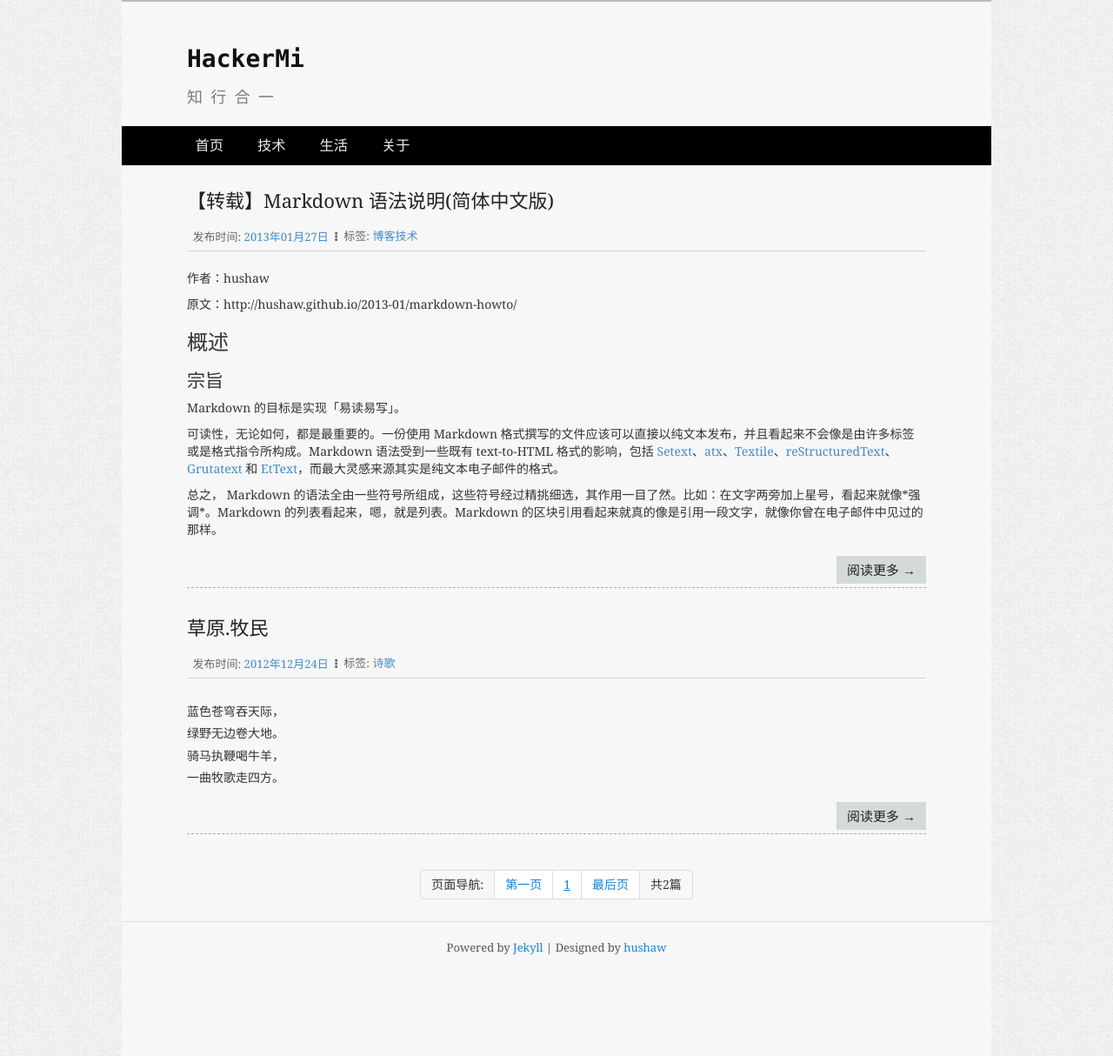
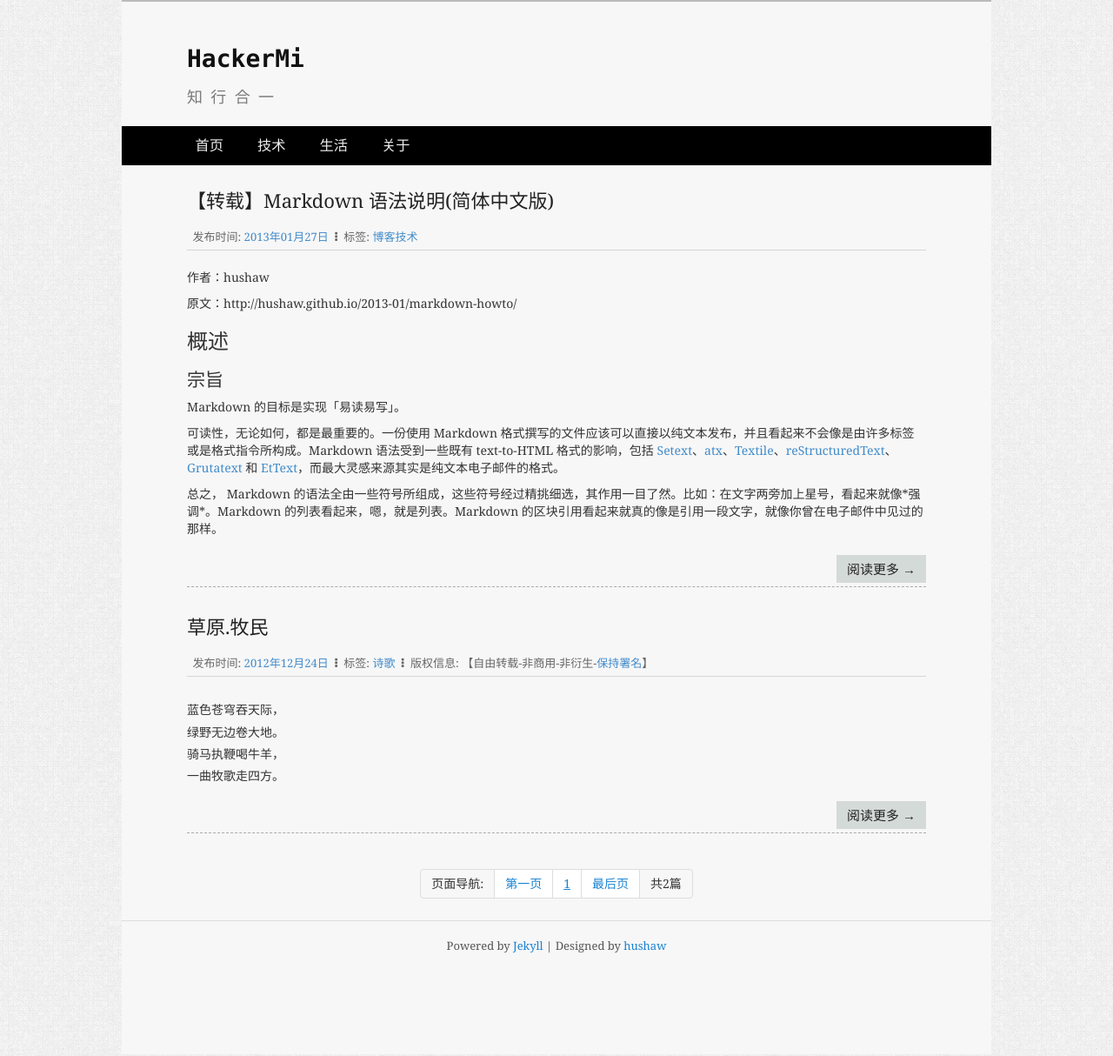
Before and after one commit to HackerMi/hackermi.github.com, a Jekyll site: the page built from index.html, in a window 1280 px wide. Shown: the whole page at 87% size. Built offline with Jekyll 4.4.1, drawn with Linux system fonts in a browser that asks for light colours; Markdown is read by kramdown in place of the engine named in the settings; the list of posts is cut into pages by our own code.

Commit message:
fix index.html copyright bug
Signed-off-by: HackerMi <wawi1985@163.com>

```diff
--- /dev/null
+++ b/_includes/article_info_bar.md
@@ -0,0 +1,19 @@
+<div class="post-meta">
+	<span>
+		发布时间:
+		<a href="{{ include.cur_page.url }}">{{ include.cur_page.date | date:"%Y年%m月%d日" }}</a>
+	</span>
+	<span><i class="fa fa-ellipsis-v"></i></span>
+	<span>
+		标签:
+		{% for tag in include.cur_page.tags %}
+		<a href="/tags.html#{{ tag }}-ref">{{ tag }}</a>
+		{% endfor %}
+	</span>
+	{% unless include.cur_page.title contains '【转载】' %}
+	<span><i class="fa fa-ellipsis-v"></i></span>
+	<span>
+	   版权信息: 【自由转载-非商用-非衍生-<a href="/about.html">保持署名</a>】
+	</span>
+	{% endunless %}
+</div>
--- a/index.html
+++ b/index.html
@@ -8,19 +8,7 @@ title: Homepage
     <div class="post-heading">
         <a href="{{ post.url }}">{{ post.title }}</a>
     </div>
-    <div class="post-meta">
-        <span>
-            发布时间:
-            <a href="{{ post.url }}">{{ post.date | date:"%Y年%m月%d日" }}</a>
-        </span>
-        <span><i class="fa fa-ellipsis-v"></i></span>
-        <span>
-            标签:
-            {% for tag in post.tags %}
-            <a href="/tags.html#{{ tag }}-ref">{{ tag }}</a>
-            {% endfor %}
-        <span>
-    </div>
+    {% include article_info_bar.md cur_page=post %}
     <div class="post-entry">
         {{  post.content || split:'<!--more-->' | first }}
     </div>
```
Also changed, not shown: _layouts/post.html (+1 -19 lines).
